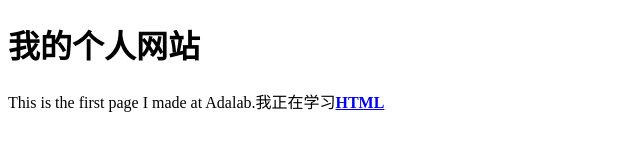
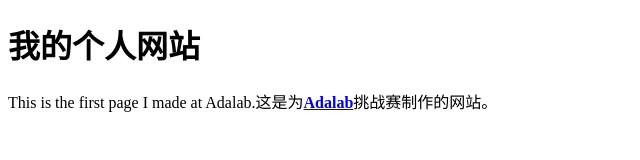
Before and after one commit to Fried-big-blind/Fried-big-blind.github.io, a plain HTML site: page index.html in a window 1280 px wide. Shown: the whole page, without its empty margins (0-640 px from the left). Drawn offline with Linux system fonts and the light colour scheme.

Commit message:
Update index.html

```diff
--- a/index.html
+++ b/index.html
@@ -9,7 +9,7 @@
 
 <body>
 <h1>我的个人网站</h1>
-<p>This is the first page I made at Adalab.我正在学习<strong><a href="https://html.spec.whatwg.org/multipage/">HTML</a></strong></p>
+<p>This is the first page I made at Adalab.这是为<strong><a href="https://www.adalab.cn">Adalab</a></strong>挑战赛制作的网站。</p>
 </body>
 
 </html>
```
